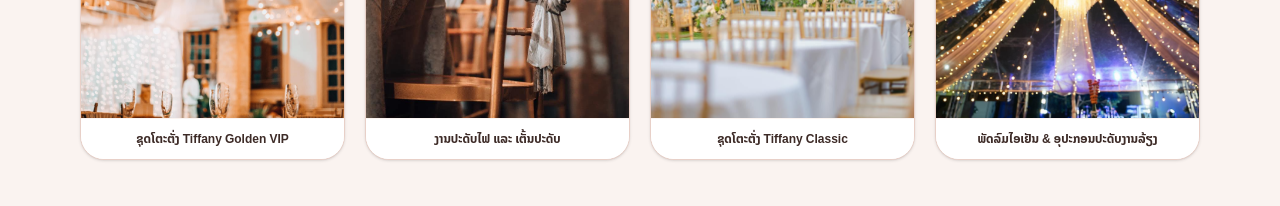
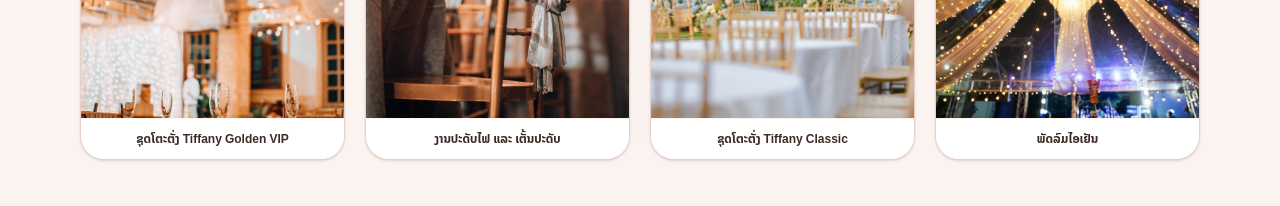
Before and after one commit to thammavongsoutthida-svg/katoups-service, a Next.js app in the folder erms-rental-system/: page / in a window 1280 px wide. Shown: the part 940-1146 px from the top of the page. Built offline with nearby package versions, Linux system fonts and the light colour scheme; no server answers.

Commit message:
fix:change text

```diff
--- a/erms-rental-system/app/page.tsx
+++ b/erms-rental-system/app/page.tsx
@@ -38,7 +38,7 @@ export default function ClientHomePage() {
     { id: 'g-5', title: 'ຊຸດໂຕະຕັ່ງ Tiffany Golden VIP', img: '/45.jpeg' },
     { id: 'g-6', title: 'ງານປະດັບໄຟ ແລະ ເຕັ້ນປະດັບ', img: '/56.jpeg' },
     { id: 'g-7', title: 'ຊຸດໂຕະຕັ່ງ Tiffany Classic', img: '/656.jpeg' },
-    { id: 'g-8', title: 'ພັດລົມໄອເຢັນ & ອຸປະກອນປະດັບງານລ້ຽງ', img: '/656565.jpeg' },
+    { id: 'g-8', title: 'ພັດລົມໄອເຢັນ', img: '/656565.jpeg' },
   ];
 
   const scrollToQuotation = () => {
```
